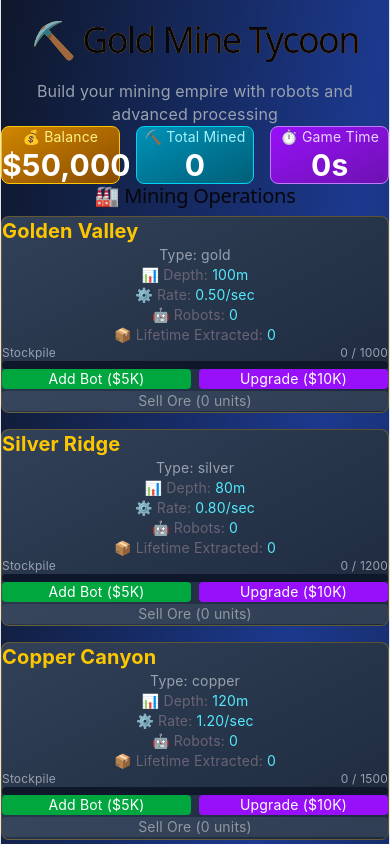
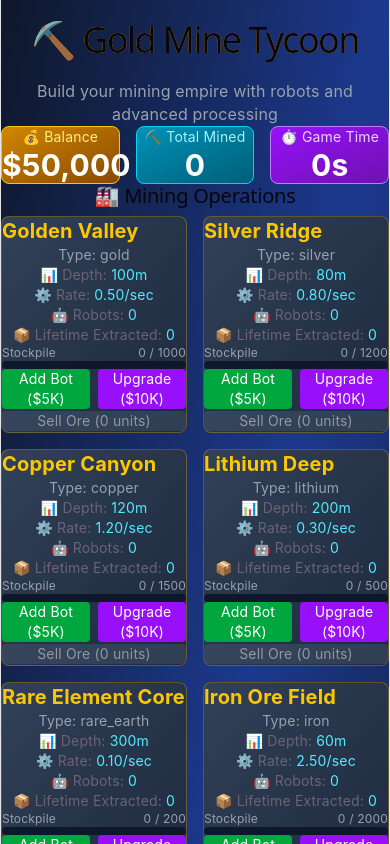
Before and after one commit to conrad1451/robomine, a React (Vite) app in the folder mining-game/: page / in a window 390 px wide. Shown: the top 844 px of the page. Built offline with nearby package versions, Linux system fonts and the light colour scheme.

Commit message:
style(dashboard): adjust responsive mine grid layout
- Configure MinePanel grid to display 2 columns in
  portrait and 3 columns in landscape orientation

```diff
--- a/mining-game/src/components/MinePanel.tsx
+++ b/mining-game/src/components/MinePanel.tsx
@@ -10,11 +10,19 @@ export function MinePanel() {
   const { mines, robots } = useGameStore();
 
   return (
-    <div className="grid grid-cols-1 md:grid-cols-2 lg:grid-cols-3 gap-4">
-      {mines.map((mine) => {
-        return <MineCard mine={mine} robots={robots} />;
-      })}
-    </div>
+    <>
+      <div className="w-full">
+        {/* CHQ: Gemini AI: - grid-cols-2: Default for mobile vertical orientation (2 columns x 3 rows for 6 mines)
+        - landscape:grid-cols-3: Switches to 3 columns x 2 rows when held horizontally
+        - lg:grid-cols-3: (Optional) Keeps 3 columns for desktop/large screens
+      */}
+        <div className="grid grid-cols-2 landscape:grid-cols-3 lg:grid-cols-3 gap-4">
+          {mines.map((mine) => {
+            return <MineCard mine={mine} robots={robots} />;
+          })}
+        </div>
+      </div>
+    </>
   );
 }
 
```
